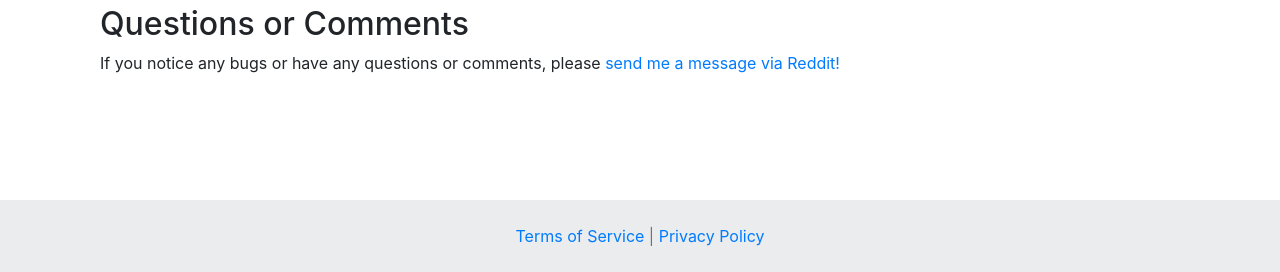
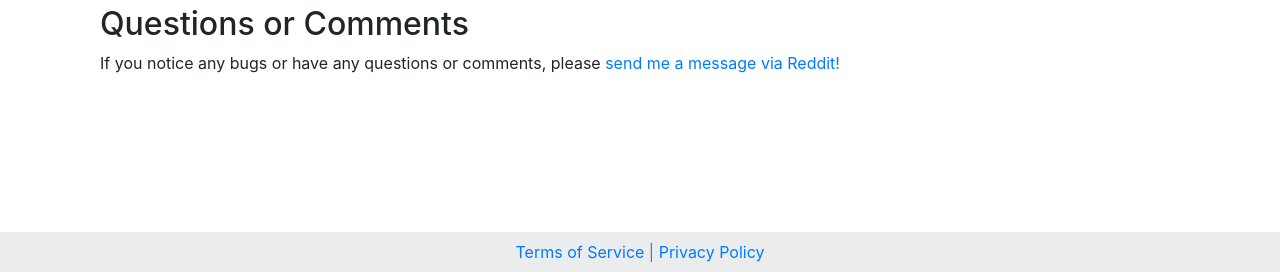
Before and after one commit to Gabgra11/SmartGarden_v3, a Flask app: page / in a window 1280 px wide. Shown: the part 528-800 px from the top of the page. Run offline with Flask 3, Linux system fonts and the light colour scheme; data that the repository does not hold is empty.

Commit message:
Fix footer height.

```diff
--- a/templates/base.html
+++ b/templates/base.html
@@ -84,7 +84,7 @@
 
         {% block footer %}
         <footer class="text-center text-lg-start bg-light text-muted fixed-bottom">
-            <div class="text-center p-4" style="background-color: rgba(0, 0, 0, 0.05);">
+            <div class="text-center p-2" style="background-color: rgba(0, 0, 0, 0.05);">
                 <a class="text-reset fw-bold" href="tos" target="_blank">Terms of Service</a>
                 <a>|</a>
                 <a class="text-reset fw-bold" href="policy" target="_blank">Privacy Policy</a>
```
